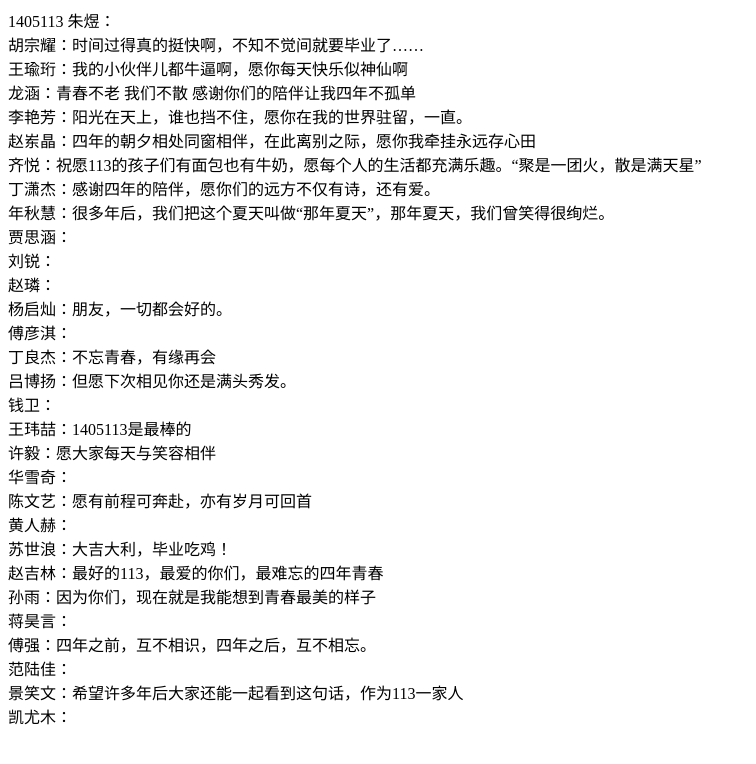
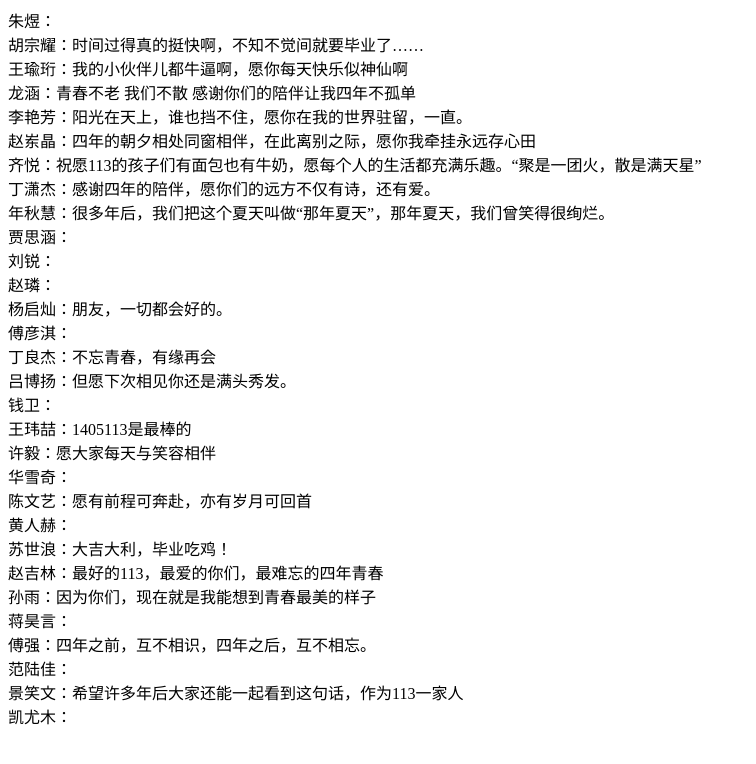
Before and after one commit to dagonyaim/qrcode, a plain HTML site: page index.html in a window 1280 px wide. Shown: the whole page, without its empty margins (0-756 px from the left). Drawn offline with Linux system fonts and the light colour scheme.

Commit message:
Update index.html

```diff
--- a/index.html
+++ b/index.html
@@ -1,4 +1,4 @@
-<html><head>1405113</head><body>
+<html><title>1405113</title><body>
 朱煜：
 <br>胡宗耀：时间过得真的挺快啊，不知不觉间就要毕业了……
 <br>王瑜珩：我的小伙伴儿都牛逼啊，愿你每天快乐似神仙啊
```
